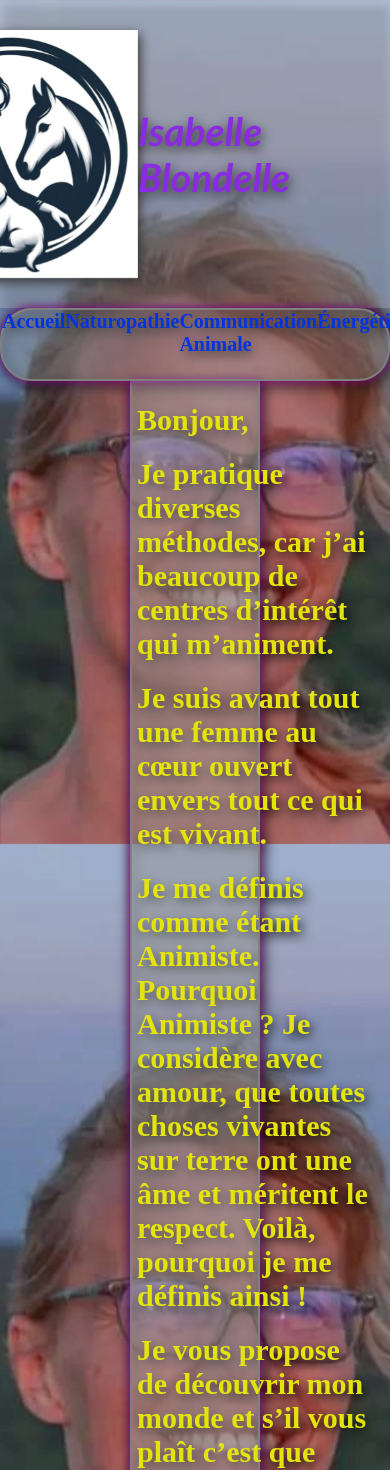
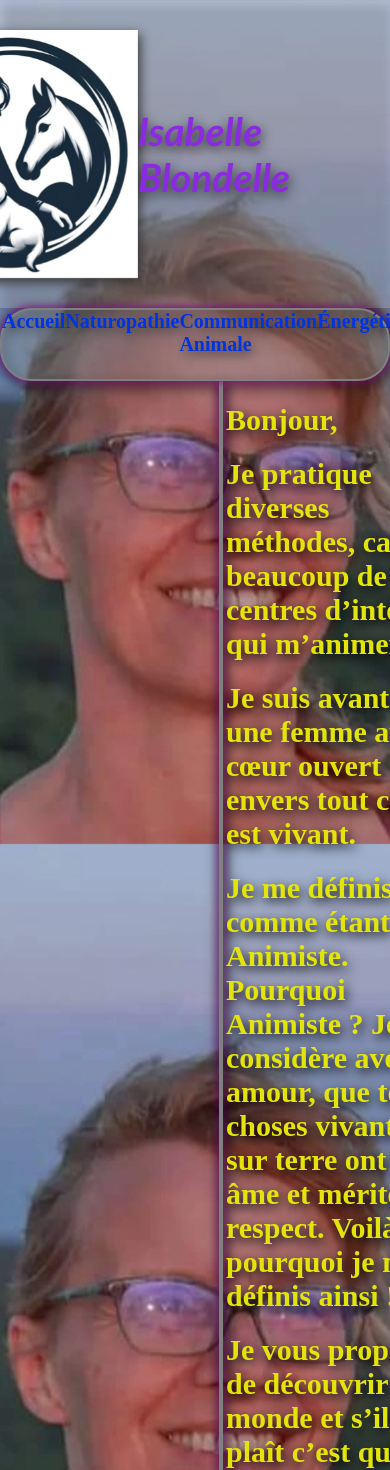
Before and after one commit to Estebann12/Isabelle-Blondelle2, a PHP site: page / in a window 390 px wide; the page is wider, and only the part inside the window is pictured. Shown: the top 1470 px of that part. Run offline with PHP 8.4, Linux system fonts and the light colour scheme.

Commit message:
responsive

```diff
--- a/assets/style.css
+++ b/assets/style.css
@@ -646,9 +646,17 @@ a{
     .top-header .name{
         font-size: 50px;
     }
-    #texte, .section-contact, #textetarifs {
-    margin: 0 130px 0 130px;
-}
+    #texte, .section-contact, , #textetarifs2 {
+        margin: 0 40px 0 40px;
+    }
+    #textetarifs2 {
+
+        max-height: 1415px ;
+    }
+    #textetarifs{
+    max-width: 375px;
+    }
+
 }
 
 @media (max-width:1095px){
@@ -662,3 +670,8 @@ a{
         font-size: 39px;
     }
 }
+@media (max-width:990px){
+    #textetarifs2{
+        max-height: 1510px;
+    }
+}
```
